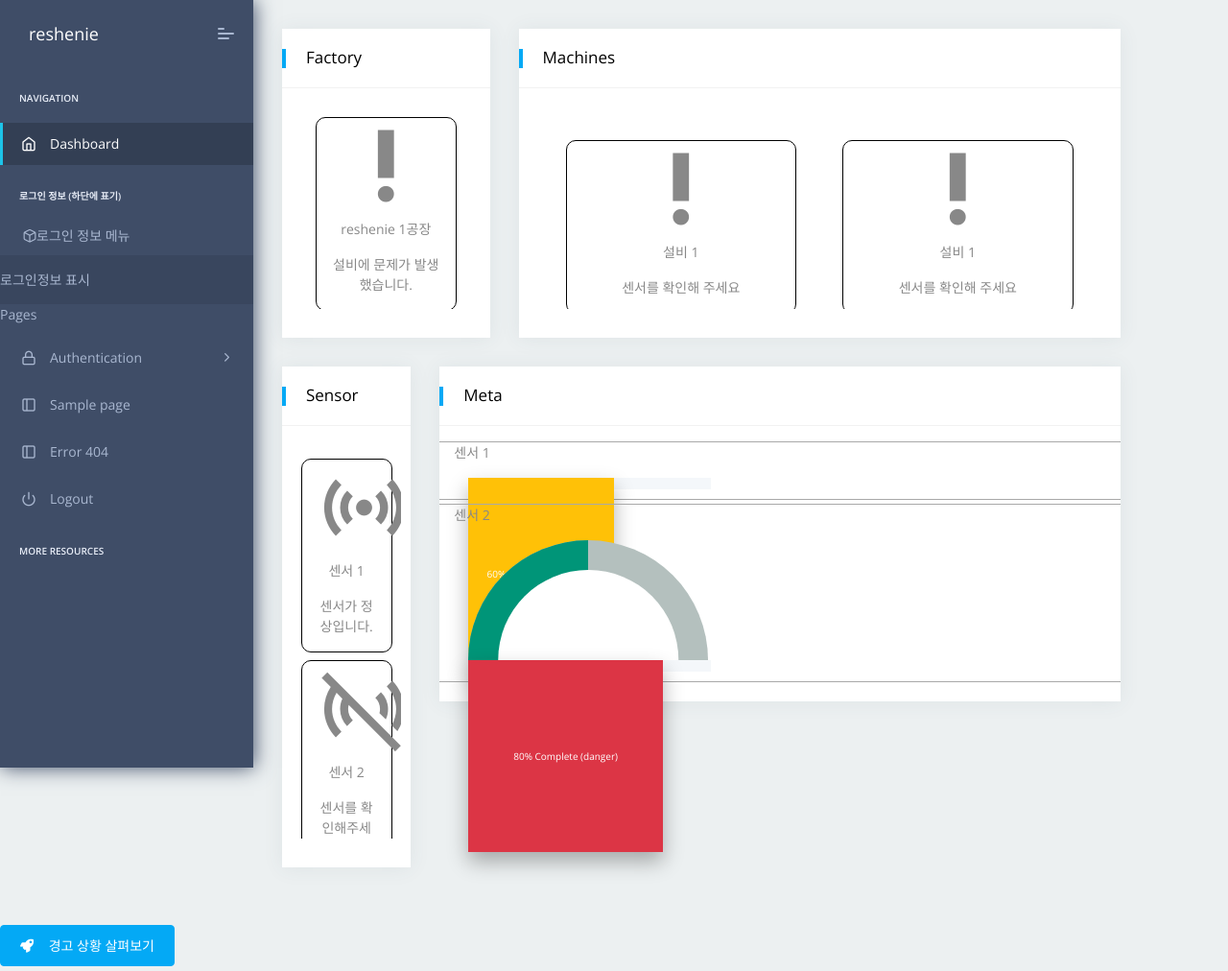
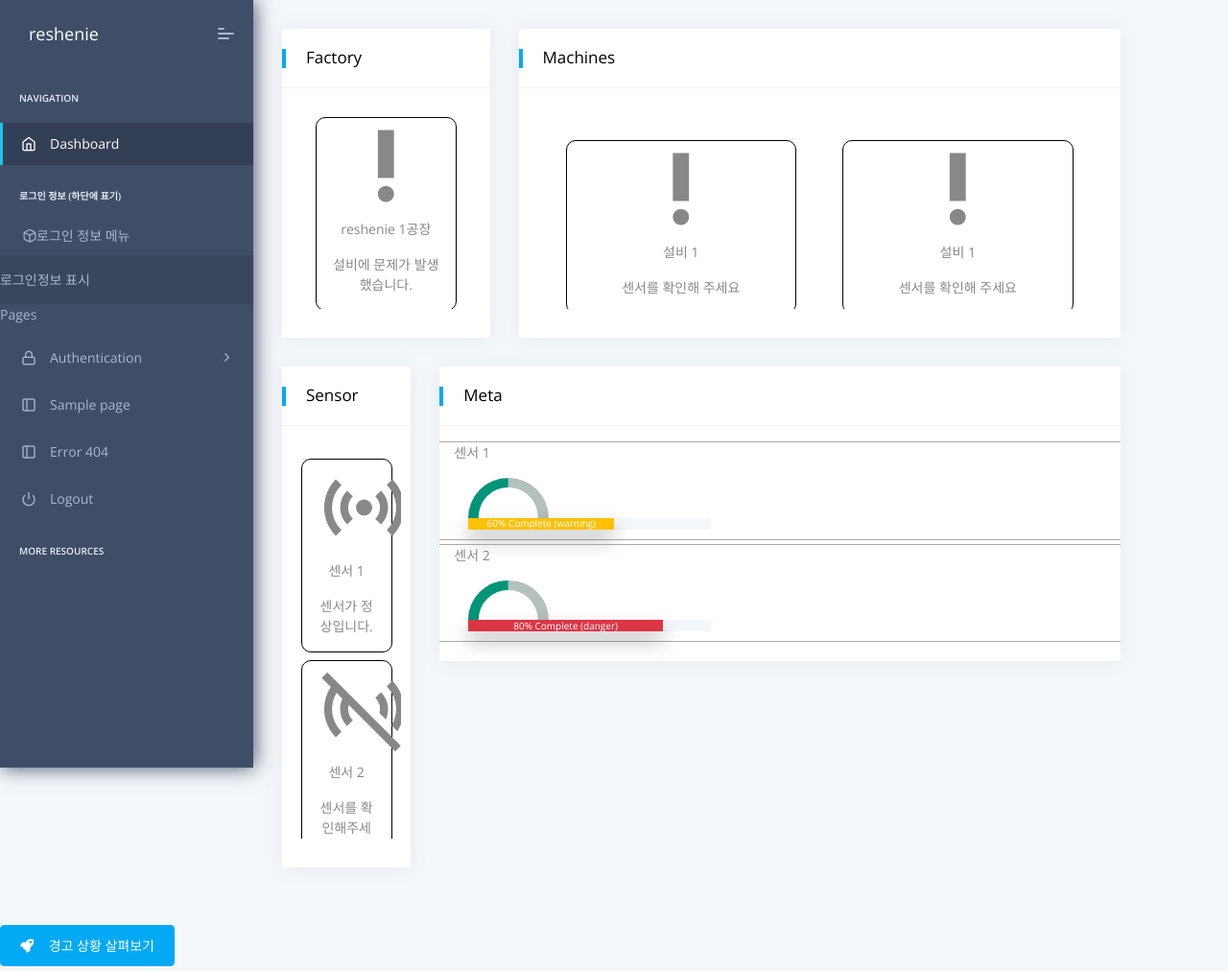
Before and after one commit to sofths/django-datta-able-master_backUp2, a Django app: page / in a window 1280 px wide. Shown: the whole page at 96% size. Run offline with Django 3.2, Linux system fonts and the light colour scheme; the visitor is signed in with stand-in values (Sample User, id 1); some libraries are stand-ins or nearby versions.

Commit message:
gaugeupdate

```diff
--- a/django-datta-able-master/apps/authentication/views.py
+++ b/django-datta-able-master/apps/authentication/views.py
@@ -44,13 +44,13 @@
             raw_password = form.cleaned_data.get("password1")
             user = authenticate(username=username, password=raw_password,company=company)
 
-            msg = 'User created - please <a href="/login">login</a>.'
+            msg = '가입성공 로그인 해주세요. <a href="/login">login</a>.'
             success = True
 
             # return redirect("/login/")
 
         else:
-            msg = 'Form is not valid'
+            msg = '양식이 올바르지 않습니다.'
     else:
         form = SignUpForm()
 
--- a/django-datta-able-master/apps/templates/gauge/css/jQuery-plugin-progressbar.css
+++ /dev/null
@@ -1,60 +0,0 @@
-body { background-color:#ECF0F1;}
-.position {
-  float: left;
-  margin: 100px 20px;
-}
-
-.progress-bar {
-  position: relative;
-  height: 200px;
-  width: 200px;
-}
-
-.progress-bar div {
-  position: absolute;
-  height: 200px;
-  width: 200px;
-  border-radius: 50%;
-}
-
-.progress-bar div span {
-  position: absolute;
-  font-family: Arial;
-  font-size: 25px;
-  line-height: 175px;
-  height: 175px;
-  width: 175px;
-  left: 12.5px;
-  top: 12.5px;
-  text-align: center;
-  border-radius: 50%;
-  background-color: white;
-}
-
-.progress-bar .background { background-color: #b3cef6; }
-
-.progress-bar .rotate {
-  clip: rect(0 100px 200px 0);
-  background-color: #4b86db;
-}
-
-.progress-bar .left {
-  clip: rect(0 100px 200px 0);
-  opacity: 1;
-  background-color: #b3cef6;
-}
-
-.progress-bar .right {
-  clip: rect(0 100px 200px 0);
-  transform: rotate(180deg);
-  opacity: 0;
-  background-color: #4b86db;
-}
- @keyframes
-toggle {  0% {
- opacity: 0;
-}
- 100% {
- opacity: 1;
-}
-}
--- a/django-datta-able-master/apps/templates/gauge/js/jQuery-plugin-progressbar.js
+++ /dev/null
@@ -1,51 +0,0 @@
-;
-(function ($) {
-	$.fn.loading = function () {
-		var DEFAULTS = {
-			backgroundColor: '#b3cef6',
-			progressColor: '#4b86db',
-			percent: 75,
-			duration: 2000
-		};
-
-		$(this).each(function () {
-			var $target  = $(this);
-
-			var opts = {
-			backgroundColor: $target.data('color') ? $target.data('color').split(',')[0] : DEFAULTS.backgroundColor,
-			progressColor: $target.data('color') ? $target.data('color').split(',')[1] : DEFAULTS.progressColor,
-			percent: $target.data('percent') ? $target.data('percent') : DEFAULTS.percent,
-			duration: $target.data('duration') ? $target.data('duration') : DEFAULTS.duration
-			};
-			// console.log(opts);
-
-			$target.append('<div class="background"></div><div class="rotate"></div><div class="left"></div><div class="right"></div><div class=""><span>' + opts.percent + '%</span></div>');
-
-			$target.find('.background').css('background-color', opts.backgroundColor);
-			$target.find('.left').css('background-color', opts.backgroundColor);
-			$target.find('.rotate').css('background-color', opts.progressColor);
-			$target.find('.right').css('background-color', opts.progressColor);
-
-			var $rotate = $target.find('.rotate');
-			setTimeout(function () {
-				$rotate.css({
-					'transition': 'transform ' + opts.duration + 'ms linear',
-					'transform': 'rotate(' + opts.percent * 3.6 + 'deg)'
-				});
-			},1);
-
-			if (opts.percent > 50) {
-				var animationRight = 'toggle ' + (opts.duration / opts.percent * 50) + 'ms step-end';
-				var animationLeft = 'toggle ' + (opts.duration / opts.percent * 50) + 'ms step-start';
-				$target.find('.right').css({
-					animation: animationRight,
-					opacity: 1
-				});
-				$target.find('.left').css({
-					animation: animationLeft,
-					opacity: 0
-				});
-			}
-		});
-	}
-})(jQuery);
--- a/django-datta-able-master/apps/templates/home/index.html
+++ b/django-datta-able-master/apps/templates/home/index.html
@@ -10,8 +10,8 @@
 <script src="https://code.highcharts.com/modules/export-data.js"></script>
 <script src="https://code.highcharts.com/modules/accessibility.js"></script>
 <script src="http://code.jquery.com/jquery-2.1.4.min.js"></script>
-<script src="../gauge/js/jQuery-plugin-progressbar.js"></script>
-<link rel="stylesheet" href="../gauge/css/jQuery-plugin-progressbar.css">
+<!--<script src="../gauge/js/jQuery-plugin-progressbar.js"></script>-->
+<!--<link rel="stylesheet" href="../gauge/css/jQuery-plugin-progressbar.css">-->
 
 
 <style>
@@ -23,7 +23,7 @@
       color: #004033;
     }
 
-.gauge__body {
+    .gauge_body {
       width: 100%;
       height: 0;
       padding-bottom: 50%;
@@ -34,7 +34,7 @@
       overflow: hidden;
     }
 
-.gauge__fill {
+    .gauge_fill {
       position: absolute;
       top: 100%;
       left: 0;
@@ -46,7 +46,7 @@
       transition: transform 0.2s ease-out;
     }
 
-.gauge__cover {
+    .gauge_cover {
       width: 75%;
       height: 150%;
       background: #ffffff;
@@ -155,12 +155,6 @@
 </style>
 
 <!--<script src="C:\Users\user\Desktop\django-datta-able-master_backUp2\django-datta-able-master\apps\static\assets\js\gauge.js"></script>-->
-<style>
-    #chartdiv {
-        width: 200px;
-        height: 200px;
-    }
-</style>
 
 <div class="pcoded-content">
     <div class="pcoded-inner-content">
@@ -370,6 +364,14 @@
                                 <div style="border-top: 1px solid darkgray; border-bottom: 1px solid darkgray; text-align: left;"
                                      class="mb-1 col-12">
                                     <p>센서 1</p>
+                                         <div class="col-2">
+                                        <div class="gauge">
+                                            <div class="gauge_body">
+                                                <div class="gauge_fill"></div>
+                                                <div class="gauge_cover"></div>
+                                            </div>
+                                        </div>
+                                        </div>
                                     <div class="col-5">
                                         <div class="progress" style="margin-bottom:10px;">
                                             <div class="progress-bar bg-warning" role="progressbar" aria-valuenow="60"
@@ -379,58 +381,24 @@
                                         </div>
                                     </div>
                                 </div>
-                                <div style="border-top: 1px solid darkgray; border-bottom: 1px solid darkgray; text-align: left;"
-                                     class="mb-1 col-12">
+                                <div style="border-top: 1px solid darkgray; border-bottom: 1px solid darkgray; text-align: left;" class="mb-1 col-12">
                                     <p>센서 2</p>
-                                    <div class="col-5">
+                                        <div class="col-2">
                                         <div class="gauge">
-                                            <div class="gauge__body">
-                                                <div class="gauge__fill"></div>
-                                                <div class="gauge__cover"></div>
+                                            <div class="gauge_body">
+                                                <div class="gauge_fill"></div>
+                                                <div class="gauge_cover"></div>
                                             </div>
                                         </div>
+                                        </div>
+                                    <div class="col-5">
                                         <div class="progress" style="margin-bottom:10px">
                                             <div class="progress-bar bg-danger" role="progressbar" aria-valuenow="70"
                                                  aria-valuemin="0" aria-valuemax="100" style="width:80% ">
                                                 80% Complete (danger)
                                             </div>
                                         </div>
-                                        <script>
-                                            const gaugeElement = document.querySelector('.gauge')
-                                            const gauge__fill = document.querySelector('.gauge__fill')
-
-                                            //  setGaugeValue 함수 매개변수에 value 에 게이지 값을 넣어주면 됩니다.
-
-                                            function setGaugeValue(gauge, value) {
-                                                if (value < 0 || value > 1) {
-                                                    return
-                                                }
-                                                gauge.querySelector('.gauge__fill').style.transform = `rotate(${
-                                                    value / 2 //게이지가 채워 지는 부분 반원을 그리기 위해 2를 나눠줌
-                                                }turn)`
-                                                gauge.querySelector('.gauge__cover').textContent = `${Math.round(
-                                                    value * 100,
-                                                )}%`
-                                            }
-
-                                            //   Interval 함수 사용 타이머 역할
-                                            //   value 는 실수 단위
-
-                                            setInterval(() => {
-                                                for (let i = 0; i < 2; i++) {
-                                                    const ran = Math.random()
-                                                    if (ran < 0.5) {
-                                                        gauge__fill.style.background = '#009578'
-                                                    } else if (ran > 0.5 && ran < 0.8) {
-                                                        gauge__fill.style.background = '#FF9900'
-                                                    } else {
-                                                        gauge__fill.style.background = '#FF0000'
-                                                    }
-                                                    setGaugeValue(gaugeElement, ran)
-                                                    i -= 1
-                                                }
-                                            }, 10 * 1000)
-                                        </script>
+                                    </div>
                                     </div>
                                 </div>
                             </div>
@@ -585,6 +553,7 @@
                     </div>
                 </div>
             </div>
+
             <!--[ Recent Users ] end-->
 
             <!--[social-media section] start-->
@@ -1256,6 +1225,43 @@
     </div>
 </div>
 </div>
+    <script>
+        const gaugeElement = document.querySelector(".gauge");
+        const gauge__fill = document.querySelector(".gauge_fill");
+
+        //  setGaugeValue 함수 매개변수에 value 에 게이지 값을 넣어주면 됩니다.
+
+        function setGaugeValue(gauge, value) {
+
+          if (value < 0 || value > 1) {
+            return;
+          }
+          gauge.querySelector(".gauge_fill").style.transform = `rotate(${
+            value / 2 //게이지가 채워 지는 부분 반원을 그리기 위해 2를 나눠줌
+          }turn)`;
+          gauge.querySelector(".gauge_cover").textContent = `${Math.round(
+            value * 100
+          )}%`;
+        }
+        document.removeEventListener("setGaugeValue", setGaugeValue, {
+              passive: false
+        });
+        //   Interval 함수 사용 타이머 역할
+        //   value 는 실수 단위
+
+      setInterval(() => {
+            const ran = Math.random();
+            console.log(ran)
+            if (ran < 0.5) {
+              gauge__fill.style.background = "#009578";
+            } else if (ran > 0.5 && ran < 0.8) {
+              gauge__fill.style.background = "#FF9900";
+            } else {
+              gauge__fill.style.background = "#FF0000";
+            }
+            setGaugeValue(gaugeElement, ran);
+        }, 3 * 1000);
+    </script>
 
 {% endblock content %}
 
--- a/django-datta-able-master/core/settings.py
+++ b/django-datta-able-master/core/settings.py
@@ -31,6 +31,7 @@
     'django.contrib.messages',
     'django.contrib.staticfiles',
     'apps.home'  # Enable the inner home (home)
+
 ]
 
 MIDDLEWARE = [
```
Also changed, not shown: django-datta-able-master/apps/templates/gauge/css/jQuery-plugin-progressbar.scss (deleted, +0 -66 lines). Lines whose indentation alone changed are shown as unchanged.
